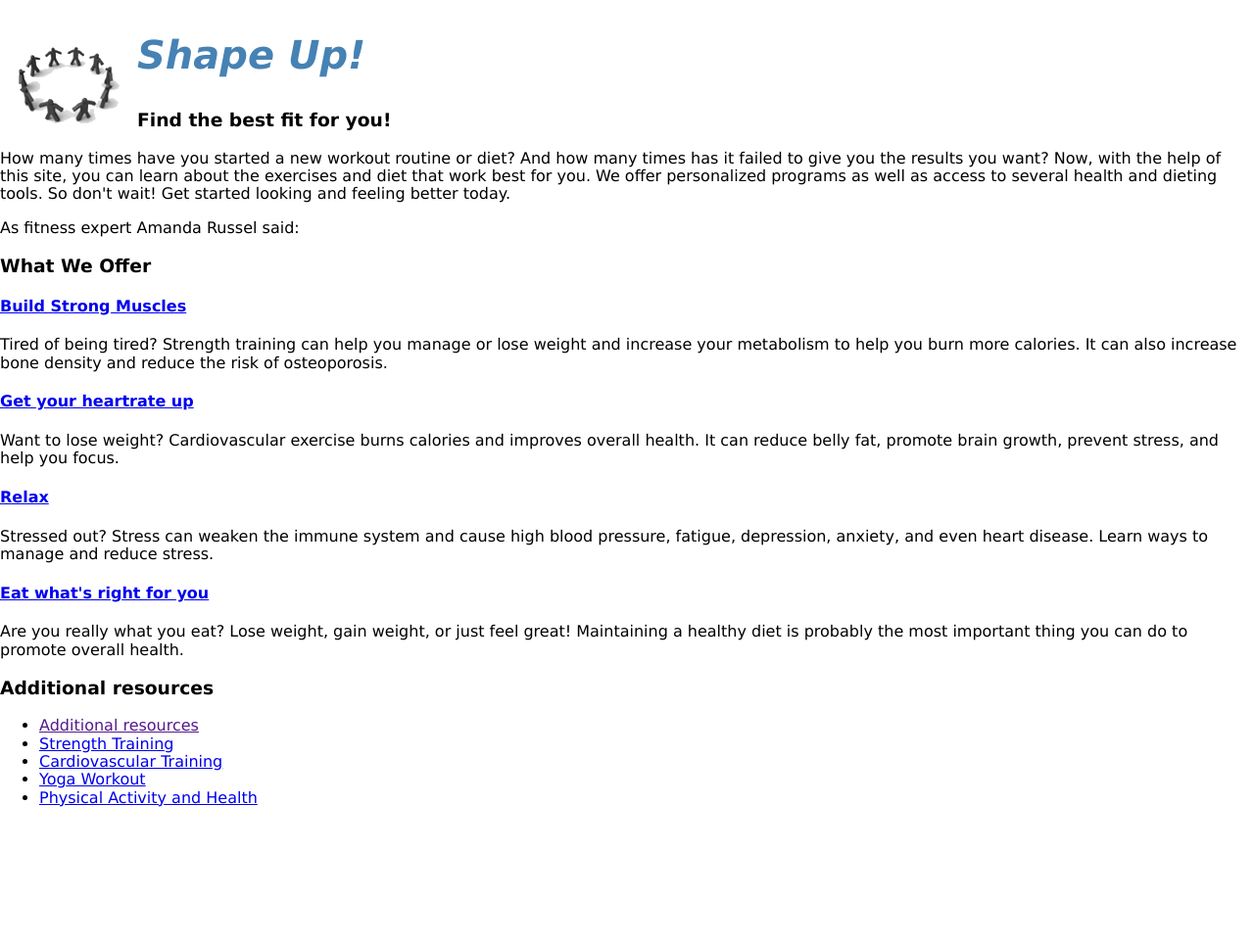
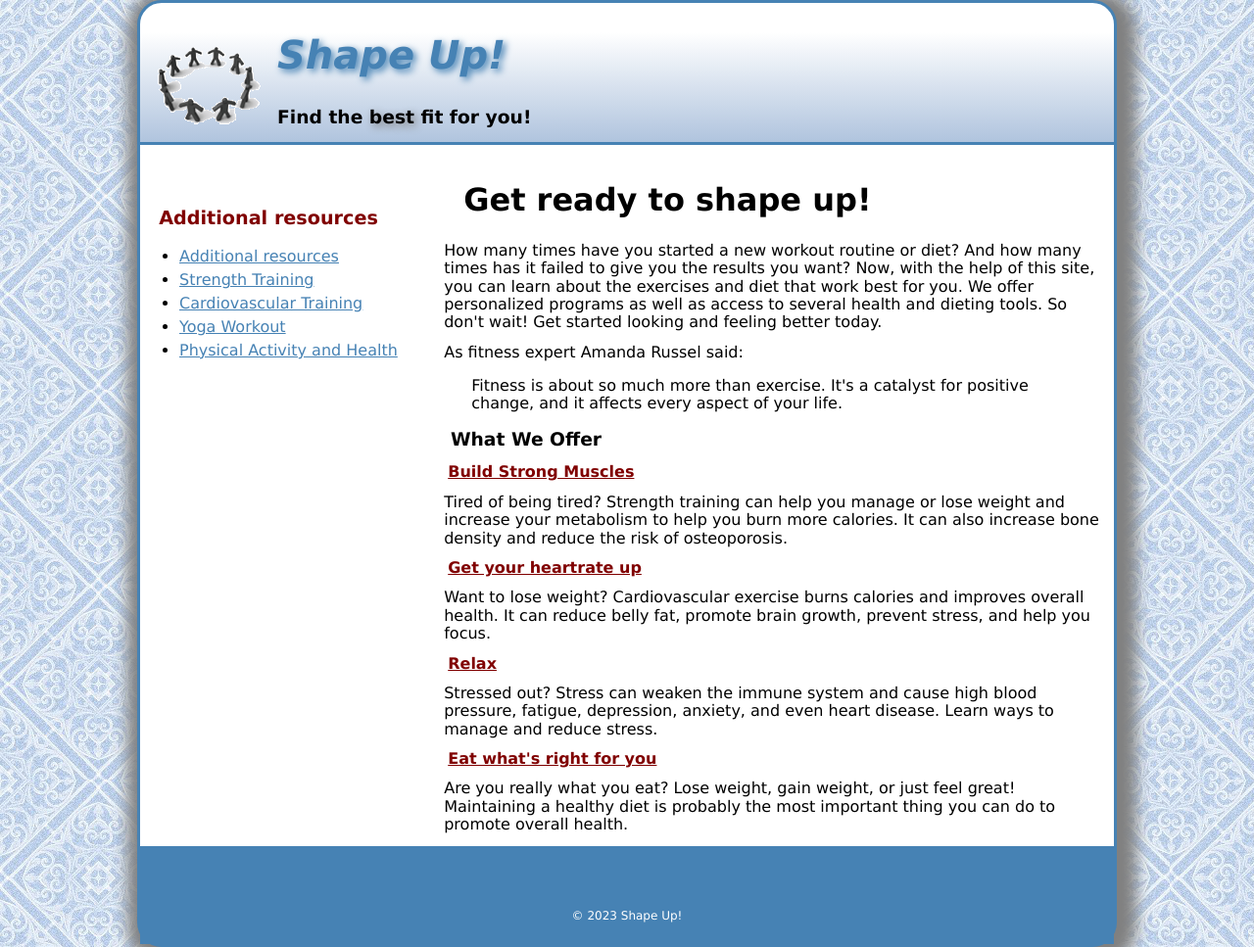
Before and after one commit to wjohnson8338/shapeup, a plain HTML site: page index.html in a window 1280 px wide. Shown: the whole page at 98% size. Before the commit the page ends 840 px from the top, so only its background shows below. Drawn offline with Linux system fonts and the light colour scheme.

Commit message:
Add files via upload

```diff
--- a/index.html
+++ b/index.html
@@ -20,17 +20,19 @@
 	<header>
 		<img src="images/shape_up_logo.png" alt="Logo Image">
 		<h2>Shape Up!</h2>
-		<h3>Find the best fit for you!</h3>
+		<h3>Find the <span class="shadow">best</span> fit for you!</h3>
+	</header>
+
+	<main>
+		<section>
+			<h1>Get ready to shape up!</h1>
 			<p>How many times have you started a new workout routine or diet? And how many times has it failed to give you the results you want? Now, with the help of this site, you can learn about the exercises and diet that work best for you. We offer personalized programs as well as access to several health and dieting tools. So don't wait! Get started looking and feeling better today.
 			</p>
 			<p>As fitness expert Amanda Russel said:</p>
-		<p></p>
-
-	</header>
-
-	<main>
+			<blockquote>Fitness is about so much more than exercise. It&apos;s a catalyst for positive change, and it affects every aspect of your life.
+			</blockquote>
 			<h3>What We Offer</h3>
-		<a href="strength/index.html"><h4>Build Strong Muscles</h4></a>
+			<h4><a href="strength/index.html">Build Strong Muscles</a></h4>
 			<p>Tired of being tired? Strength training can help you manage or lose weight and increase your metabolism to help you burn more calories. It can also increase bone density and reduce the risk of osteoporosis.</p>
 			<h4><a href="cardio/index.html">Get your heartrate up</a></h4>
 			<p>Want to lose weight? Cardiovascular exercise burns calories and improves overall health. It can reduce belly fat, promote brain growth, prevent stress, and help you focus.</p>
@@ -38,6 +40,9 @@
 			<p>Stressed out? Stress can weaken the immune system and cause high blood pressure, fatigue, depression, anxiety, and even heart disease. Learn ways to manage and reduce stress.</p>
 			<h4><a href="diet/index.html">Eat what's right for you</a></h4>
 			<p>Are you really what you eat? Lose weight, gain weight, or just feel great! Maintaining a healthy diet is probably the most important thing you can do to promote overall health.</p>
+		</section>
+
+		<aside>
 			<h3>Additional resources</h3>
 			<ul>
 				<li><a href="">Additional resources</a></li>
@@ -46,12 +51,12 @@
 				<li><a href="https://www.youtube.com/watch?v=tPEE9ZwTmy0" target="_blank">Yoga Workout</a></li>
 				<li><a href="https://www.youtube.com/watch?v=tPEE9ZwTmy0" target="_blank">Physical Activity and Health</a></li>
 			</ul>
-
+		</aside>
 
 	</main>
 
 	<footer>
-
+			<p>&copy; 2023 Shape Up!</p>
 	</footer>
 </body>
 </html>
--- a/styles/main.css
+++ b/styles/main.css
@@ -1,18 +1,110 @@
+* {
+    box-sizing:border-box;
+}
+
+html {
+    background-image: linear-gradient(white, steelblue);
+    background-image: url("../images/bgtile.jpg");
+
+}
+
 body {
     font-family: Verdana, Geneva, Verdana, Geneva, Tahoma, sans-serif;
     font-size: 100%;
+    max-width: 1000px;
+    width: 100%;
+    border: 3px solid steelblue;
+    margin: auto;
+    background-color: white;
+    border-radius: 25px;
+    box-shadow: 5px 5px 15px 15px gray;
+}
+
+header {
+    border-bottom: 3px solid steelblue;
+    background-image: linear-gradient(white, lightsteelblue);
 }
 
 header h2 {
     font-size: 250%;
     font-style: italic;
     color: steelblue;
+    text-shadow: 3px 3px 7px steelblue;
+}
+header h2, header h3 {
+    margin-left: 2em;
 }
 
+h1, h2, h3, h4 {
+    margin: .75em 1em;
+}
+
+p {
+    margin: .75em;
+}
 header img {
     float: left;
+    margin: 0, .75em;
+    /*border: 2px solid red;        Border */
 }
 
 main {
     clear: both;
 }
+
+section a:link, section a:visited {
+    color: maroon;
+}
+section a:hover, section a:focus{
+    color: steelblue;
+}
+
+section {
+    float: right;
+    width: 70%;
+}
+
+.clearfix::after {
+    content: "";
+    clear: both;
+    display: table;
+}
+
+.shadow {
+    text-shadow: 3px 3px 8px gray;
+}
+aside {
+    width: 30%;
+}
+
+aside h3 {
+    padding-top: 50px;
+    color: maroon;
+    font-size: 120%;
+}
+/* Aside link Colors */
+aside a:link, aside a:visited {
+    color: steelblue;
+}
+aside a:hover, aside a:focus {
+    color: maroon;
+}
+
+aside li {
+    line-height: 1.5em;
+}
+
+footer {
+    clear: both;
+    background-color: steelblue;
+    height: 100px;
+    padding: 15px 0;
+
+}
+
+footer p {
+    font-size: 75%;
+    text-align: center;
+    color: white;
+    margin-top: 50px;
+}
```
Also changed, not shown: images/bgtile.jpg (added). Lines whose indentation alone changed are shown as unchanged.
